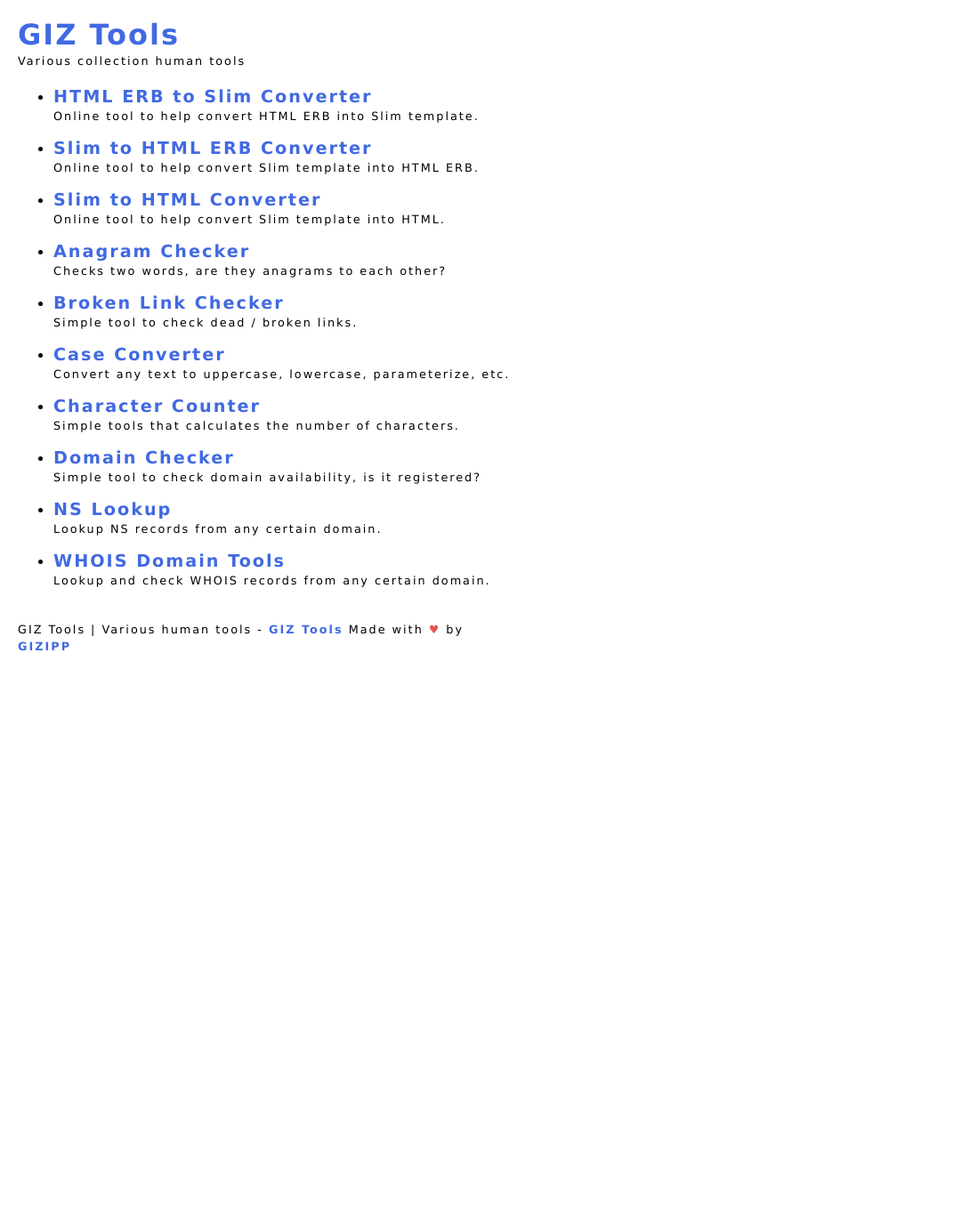
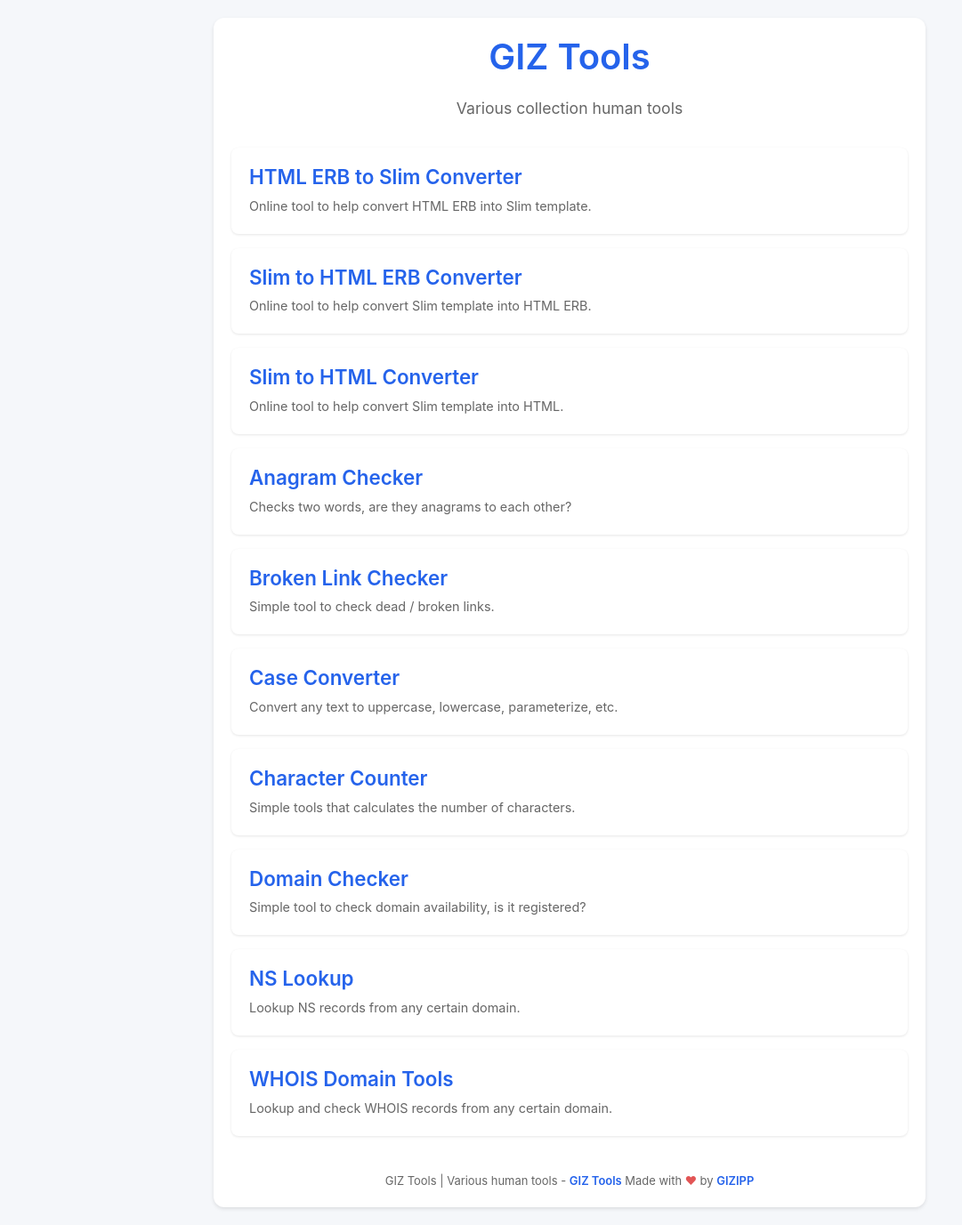
Before and after one commit to gizipp/tools.gizipp.com, a Jekyll site: the page built from index.html, in a window 1280 px wide. Shown: the whole page at 89% size, without its empty margins (0-1081 px from the left). Built offline with Jekyll 4.4.1, drawn with Linux system fonts in a browser that asks for light colours; before the commit the page ends 900 px from its top, so only the background shows below that.

Commit message:
Prepare for v0.1.0 release

```diff
--- a/_layouts/default.html
+++ b/_layouts/default.html
@@ -26,49 +26,124 @@
     <style media="screen">
       * {
         box-sizing: border-box;
+        margin: 0;
+        padding: 0;
       }
 
       body {
-        font-family: "Century Gothic", CenturyGothic, Geneva, AppleGothic, sans-serif;
-        letter-spacing: 2px;
-        margin: 20px;
-        max-width: 560px;
+        font-family: -apple-system, BlinkMacSystemFont, "Segoe UI", Roboto, Helvetica, Arial, sans-serif;
+        line-height: 1.6;
+        color: #333;
+        background-color: #f5f7fa;
+        margin: 0;
+        padding: 20px;
+      }
+
+      .container {
+        max-width: 800px;
+        margin: 0 auto;
+        padding: 20px;
+        background: white;
+        border-radius: 12px;
+        box-shadow: 0 2px 4px rgba(0,0,0,0.1);
       }
 
       h1, h2 {
         margin: 0;
+        line-height: 1.2;
+      }
+
+      h1 {
+        font-size: 2.5em;
+        margin-bottom: 0.5em;
       }
 
       h2 {
-        font-size: 1.2em;
+        font-size: 1.4em;
+        margin-bottom: 0.3em;
       }
 
-      a, a:visited, h1 a, h1 a:visited, h2 a, h2 a:visited  {
-        color: royalblue;
+      a, a:visited, h1 a, h1 a:visited, h2 a, h2 a:visited {
+        color: #2563eb;
         text-decoration: none;
-        font-weight: bold;
+        font-weight: 600;
+        transition: color 0.2s ease;
+      }
+
+      a:hover, h1 a:hover, h2 a:hover {
+        color: #1d4ed8;
+      }
+
+      ul {
+        list-style: none;
+        padding: 0;
       }
 
       li {
-        padding-bottom: 16px;
+        padding: 20px;
+        margin-bottom: 16px;
+        background: #fff;
+        border-radius: 8px;
+        box-shadow: 0 1px 3px rgba(0,0,0,0.1);
+        transition: transform 0.2s ease, box-shadow 0.2s ease;
+      }
+
+      li:hover {
+        transform: translateY(-2px);
+        box-shadow: 0 4px 6px rgba(0,0,0,0.1);
       }
 
       small {
-        font-size: 0.8em;
+        font-size: 0.9em;
+        color: #666;
+        display: block;
+        margin-top: 4px;
       }
 
       header {
-        margin-bottom: 20px;
+        margin-bottom: 30px;
+        text-align: center;
+      }
+
+      header small {
+        color: #666;
+        font-size: 1.1em;
       }
 
       footer {
-        margin-top: 20px;
+        margin-top: 40px;
+        text-align: center;
+        color: #666;
+        font-size: 0.9em;
       }
 
+      @media (max-width: 768px) {
+        body {
+          padding: 10px;
+        }
+
+        .container {
+          padding: 15px;
+        }
+
+        h1 {
+          font-size: 2em;
+        }
+
+        h2 {
+          font-size: 1.2em;
+        }
+
+        li {
+          padding: 15px;
+        }
+      }
     </style>
   </head>
   <body>
-    {{ content }}
-    {% include footer.html %}
+    <div class="container">
+      {{ content }}
+      {% include footer.html %}
+    </div>
   </body>
 </html>
```
